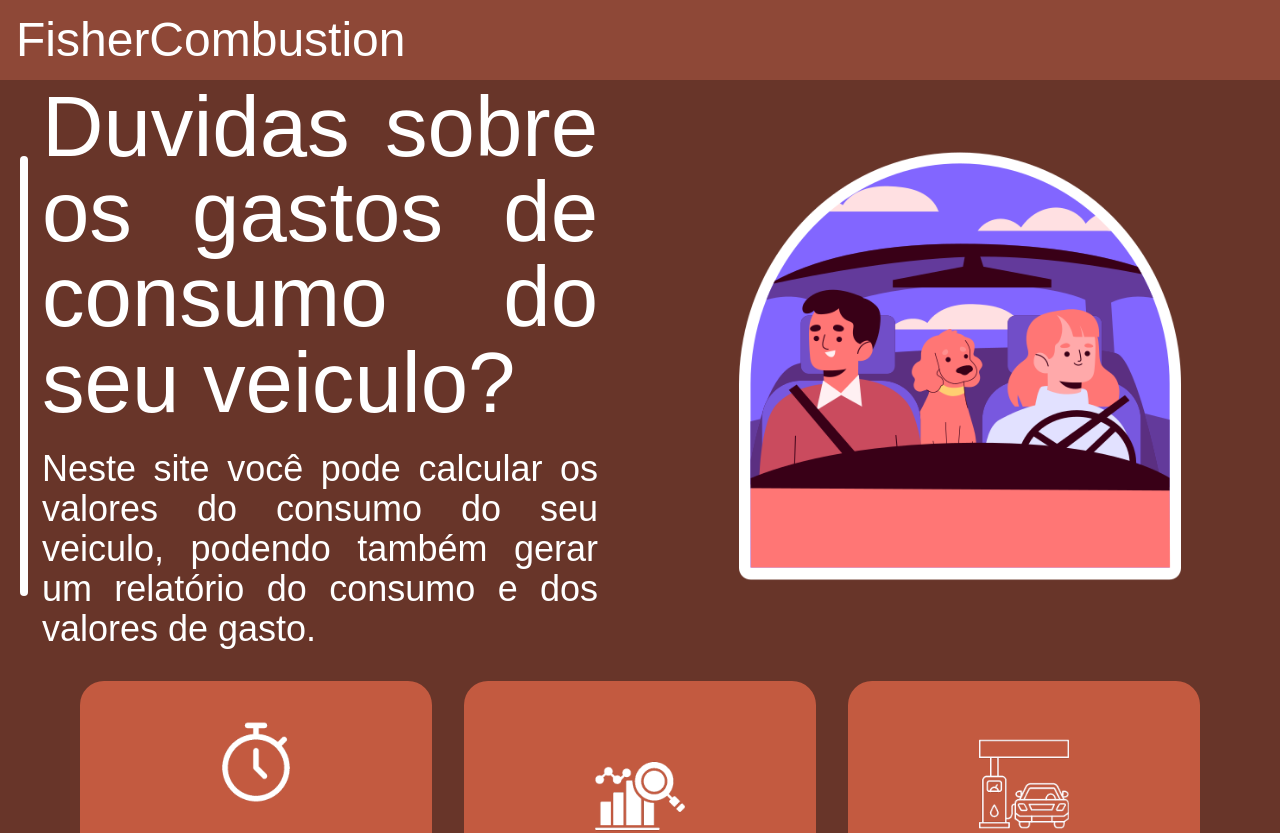
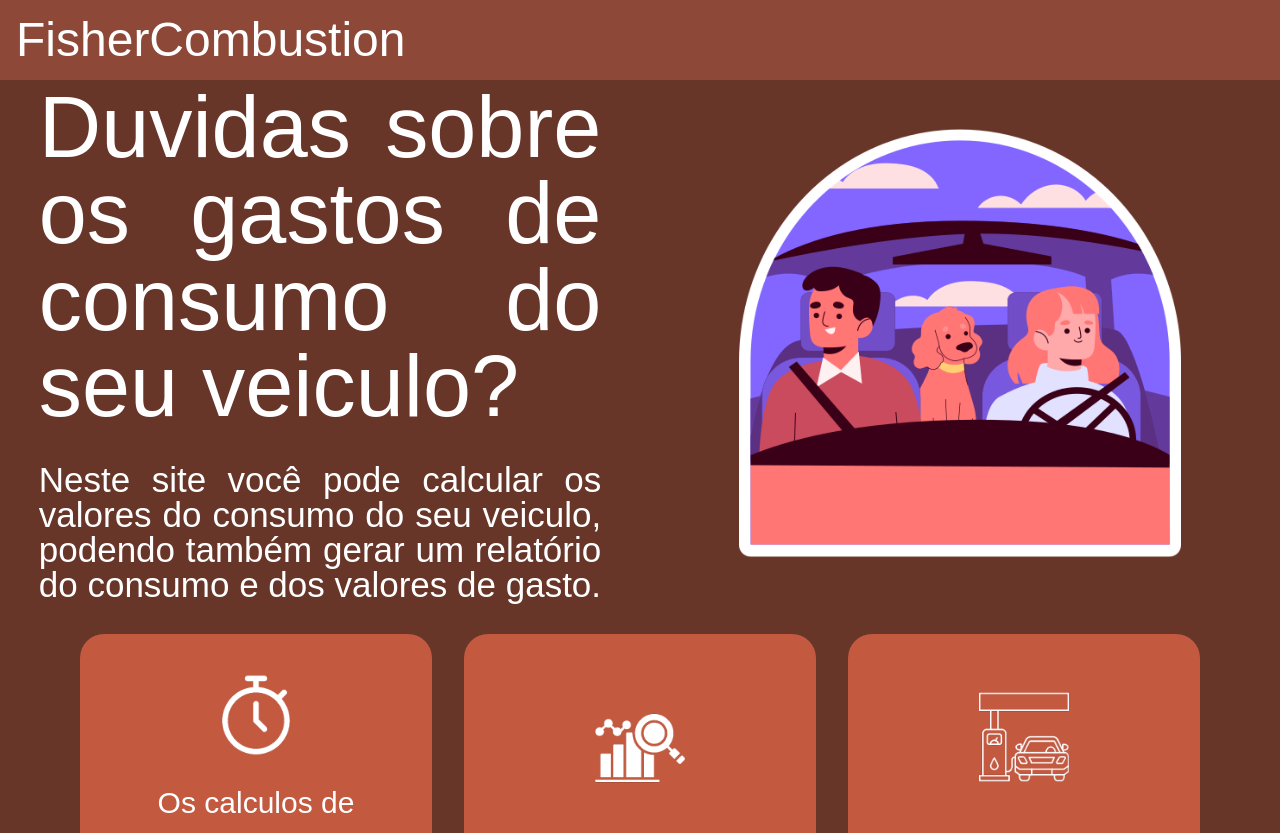
Before and after one commit to Guilherme-Ferreira-Tombini/Fisher-combustion, a Next.js app: page / in a window 1280 px wide. Shown: the top 833 px of the page. Built offline with nearby package versions, Linux system fonts and the light colour scheme; a web font is replaced by a local one.

Commit message:
style: removed sidebar from initial text and adjusted size and spacing of initial texts

```diff
--- a/src/app/components/TopOfPage.tsx
+++ b/src/app/components/TopOfPage.tsx
@@ -5,12 +5,11 @@ export default function TopOfPage() {
   return (
     <div className="grid grid-cols-2">
       <div className="w-full h-full p-1 flex flex-col justify-center items-center">
-        <div className="w-2 rounded-md h-[55%] absolute left-[0px] bg-white ml-[20px] mt-5"></div>
-        <div className="grid-rows-1  w-[88%]">
-          <h1 className=" text-[85.2px] text-justify leading-none w-[100%] mb-6">
+        <div className="grid-rows-1 w-[89%]">
+          <h1 className=" text-[86.4px] text-justify leading-none w-[100%] mb-8">
               Duvidas sobre os gastos de consumo do seu veiculo?
           </h1>
-          <h5 className="w-[100%] text-justify text-4xl">
+          <h5 className="w-[100%] text-justify leading-none text-[35px]">
               Neste site você pode calcular os valores do consumo do seu veiculo, podendo
               também gerar um relatório do consumo e dos valores de gasto.
           </h5>
```
